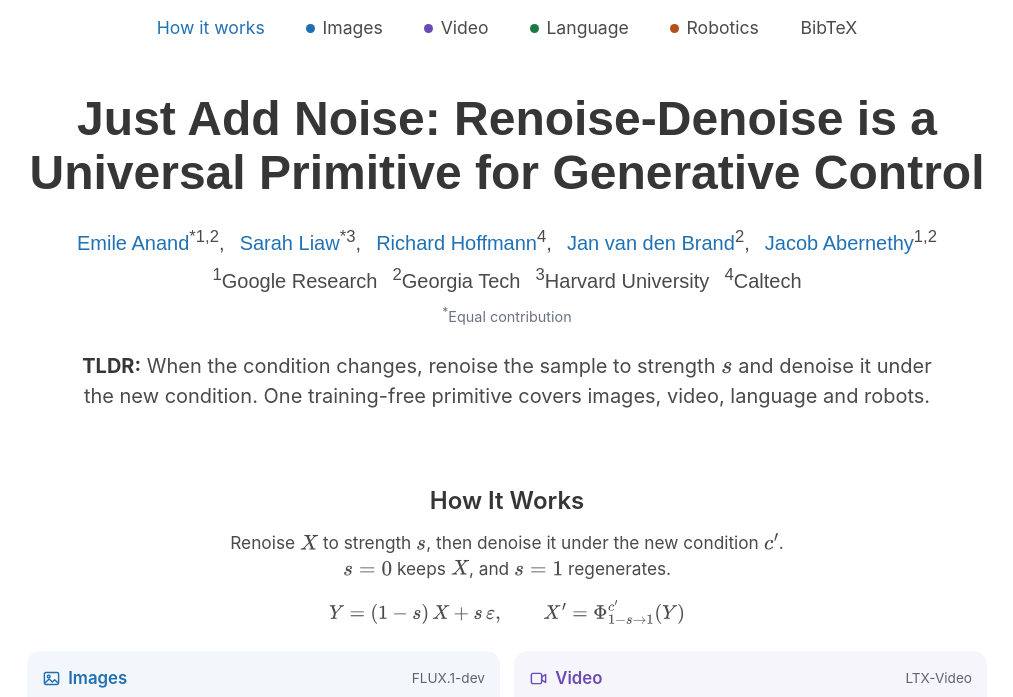
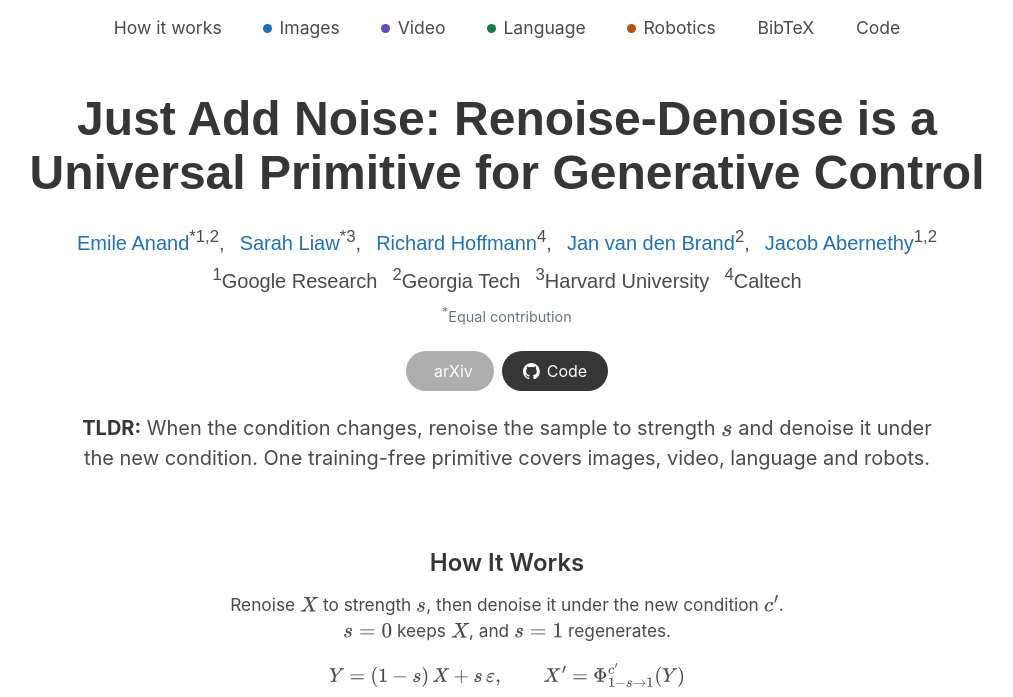
Before and after one commit to SarahLiaw/SarahLiaw.github.io, a Jekyll site: the page renoise-denoise/index.html, which Jekyll copies as it is, in a window 1280 px wide and 1400 px high, cut to the strip 0-697 px from the top of the window. Shown: the whole strip, without its empty margins (133-1146 px from the left). Built offline with Jekyll 4.4.1, drawn with Linux system fonts in a browser that asks for light colours; some web fonts are replaced; a style sheet for code colours, icons or effects is not loaded.

Commit message:
renoise-denoise page: arXiv and Code buttons

```diff
--- a/renoise-denoise/index.html
+++ b/renoise-denoise/index.html
@@ -7,6 +7,7 @@
   <title>Just Add Noise: Renoise-Denoise is a Universal Primitive for Generative Control</title>
   <meta name="description" content="When the condition of a pretrained generator changes, renoising the current sample to strength s and denoising it under the new condition is a single training-free primitive for generative control across images, video, language and robot plans.">
   <link rel="stylesheet" href="https://fonts.googleapis.com/css?family=Google+Sans:400,500,700|Noto+Sans|Castoro">
+  <link rel="stylesheet" href="https://cdnjs.cloudflare.com/ajax/libs/academicons/1.9.4/css/academicons.min.css">
   <link rel="stylesheet" href="static/css/site.css">
   <script>
     window.MathJax = {
@@ -25,6 +26,7 @@
   <a href="#language" class="m lang">Language</a>
   <a href="#robotics" class="m rob">Robotics</a>
   <a href="#BibTeX">BibTeX</a>
+  <a class="ext" href="https://github.com/emiletimothy/renoise-denoise" data-link="code">Code</a>
 </nav>
 
 <section class="hero" id="top">
@@ -44,6 +46,11 @@
       <span class="author-block"><sup>4</sup>Caltech</span>
     </div>
     <p class="equal"><sup>*</sup>Equal contribution</p>
+    <div class="publication-links">
+      <!-- arXiv: replace this span with <a class="button" href="https://arxiv.org/abs/XXXX.XXXXX" data-link="arxiv"> ... </a> -->
+      <span class="button soon" data-link="arxiv" title="Coming soon" aria-disabled="true"><i class="ai ai-arxiv" aria-hidden="true"></i><span>arXiv</span></span>
+      <a class="button" href="https://github.com/emiletimothy/renoise-denoise" data-link="code"><svg viewBox="0 0 16 16" aria-hidden="true"><path d="M8 0C3.58 0 0 3.58 0 8c0 3.54 2.29 6.53 5.47 7.59.4.07.55-.17.55-.38 0-.19-.01-.82-.01-1.49-2.01.37-2.53-.49-2.69-.94-.09-.23-.48-.94-.82-1.13-.28-.15-.68-.52-.01-.53.63-.01 1.08.58 1.23.82.72 1.21 1.87.87 2.33.66.07-.52.28-.87.51-1.07-1.78-.2-3.64-.89-3.64-3.95 0-.87.31-1.59.82-2.15-.08-.2-.36-1.02.08-2.12 0 0 .67-.21 2.2.82.64-.18 1.32-.27 2-.27.68 0 1.36.09 2 .27 1.53-1.04 2.2-.82 2.2-.82.44 1.1.16 1.92.08 2.12.51.56.82 1.27.82 2.15 0 3.07-1.87 3.75-3.65 3.95.29.25.54.73.54 1.48 0 1.07-.01 1.93-.01 2.2 0 .21.15.46.55.38A8.01 8.01 0 0 0 16 8c0-4.42-3.58-8-8-8z"/></svg><span>Code</span></a>
+    </div>
     <p class="tldr"><b>TLDR:</b> When the condition changes, renoise the sample to strength \(s\) and denoise it under the new condition. One training-free primitive covers images, video, language and robots.</p>
   </div>
 </section>
--- a/renoise-denoise/static/css/site.css
+++ b/renoise-denoise/static/css/site.css
@@ -73,6 +73,10 @@ section[id] { scroll-margin-top: 4.25rem; }
 }
 .button:hover { text-decoration: none; filter: brightness(1.15); }
 .button svg { width: 1.05em; height: 1.05em; fill: currentColor; }
+.button .ai { font-size: 1.15em; line-height: 1; }
+.button.soon { opacity: .4; cursor: default; }
+.button.soon:hover { filter: none; }
+.publication-links + .tldr { margin-top: 1.4rem; }
 .tldr { font-size: 1.25rem; margin: 1.5rem auto 0; max-width: 860px; color: var(--text); text-wrap: pretty; }
 .tldr b { font-weight: 700; }
 
```
